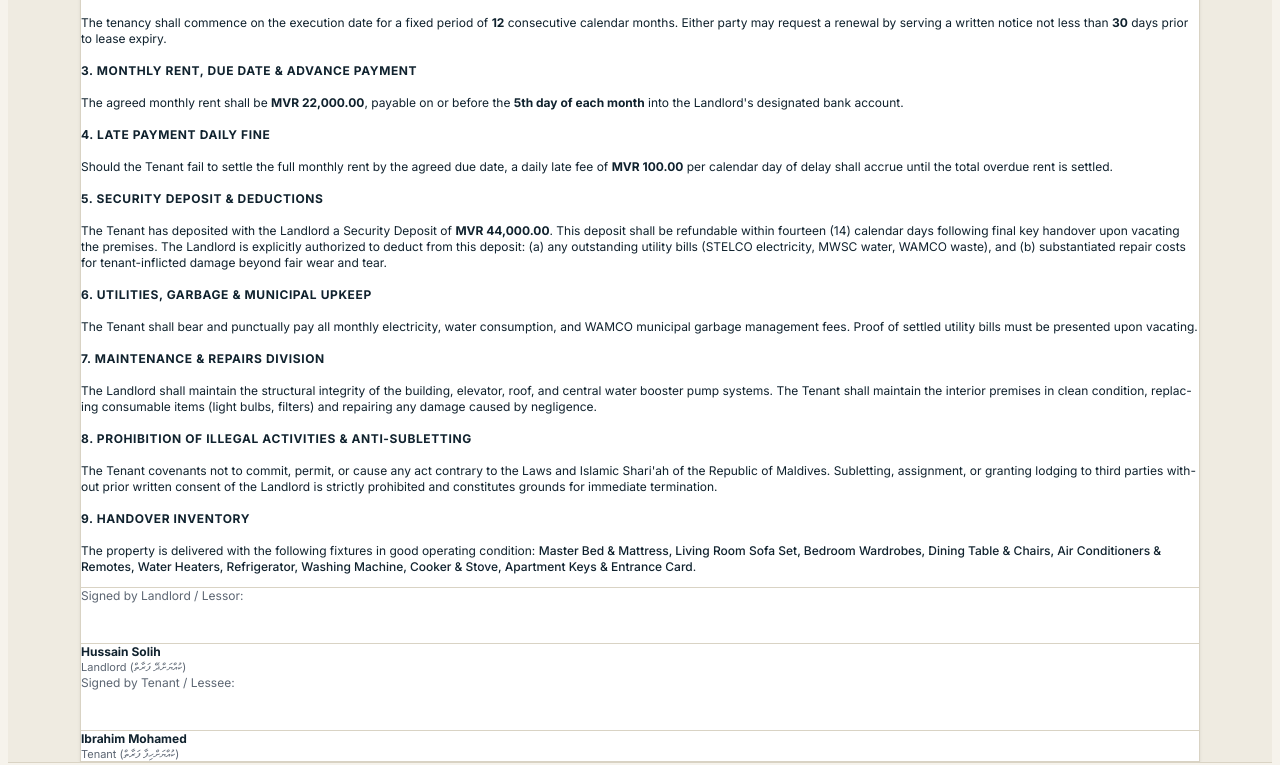
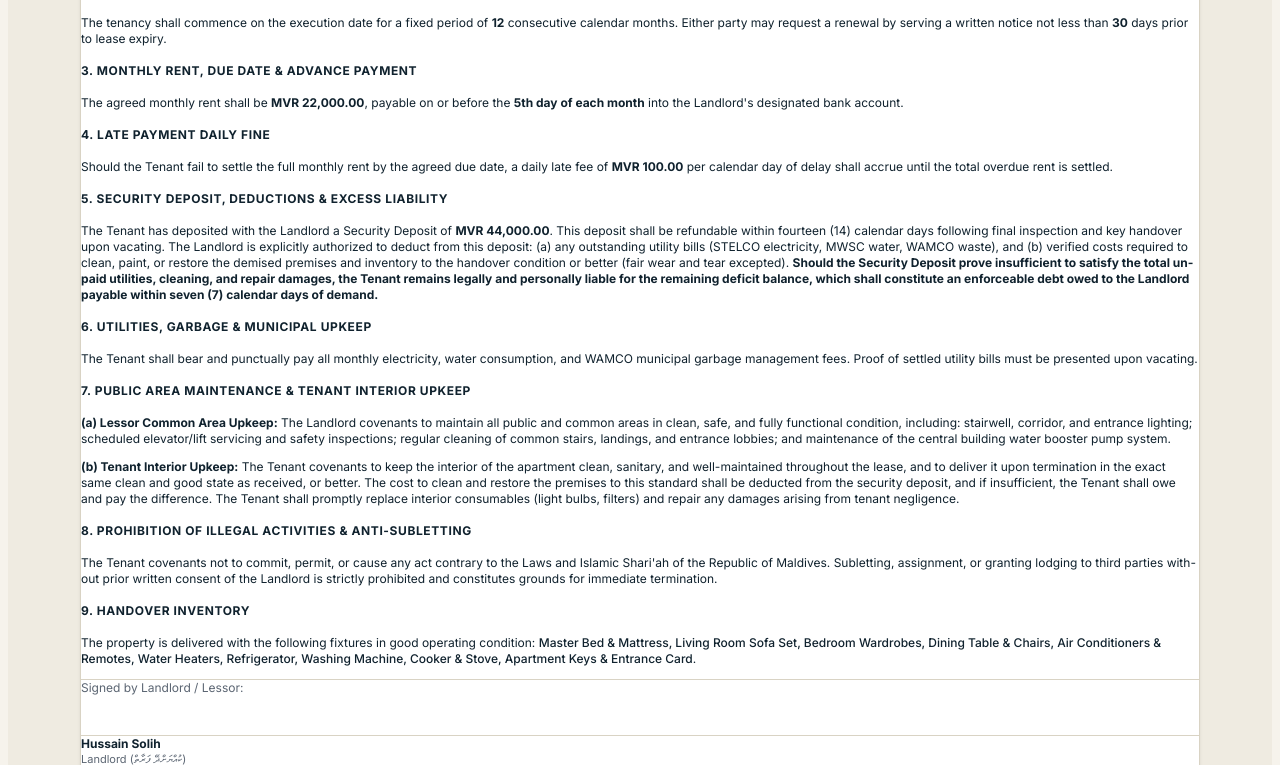
Before and after one commit to Gitrif/khulaasaa, a FastAPI app: page /rentals/contract in a window 1280 px wide. Shown: the part 2177-2942 px from the top of the page. Run offline with FastAPI, Linux system fonts and the light colour scheme; some libraries are stand-ins or nearby versions.

Commit message:
feat(rentals): public area maintenance obligations, tenant restoration standards, and deposit deficit personal liability clauses (English & Dhivehi)

```diff
--- a/templates/rentals/contract_dv.html
+++ b/templates/rentals/contract_dv.html
@@ -55,9 +55,9 @@
     </div>
 
     <div>
-      <h4 class="font-bold text-xs text-[#0b5d57] mb-1">5. ސެކިއުރިޓީ ޑިޕޮޒިޓާއި އުނިކުރުން</h4>
+      <h4 class="font-bold text-xs text-[#0b5d57] mb-1">5. ސެކިއުރިޓީ ޑިޕޮޒިޓާއި، އުނިކުރުމާއި، އިތުރުވާ ބައި ދެއްކުން</h4>
       <p>
-        ސެކިއުރިޓީ ޑިޕޮޒިޓްގެ ގޮތުގައި <strong id="prevDvDeposit" class="font-mono text-ink">44,000.00 ރުފިޔާ</strong> ކުއްޔަށްހިފާ ފަރާތުން ދައްކާފައިވެއެވެ. ތަން ހުސްކޮށް ތަޅުދަނޑި ހަވާލުކުރާތާ 14 ދުވަހުގެ ތެރޭގައި މި ފައިސާ އަނބުރާ ދޭންވާނެއެވެ. ނަމަވެސް، ކުއްޔަށްހިފި ފަރާތުން ނުދައްކާ ހުރި ކަރަންޓު، ފެން، އަދި ކުނީގެ ބިލްތަކާއި، ޢާންމު ބޭނުންކުރުމުގެ ބޭރުން ތަނަށް ލިބިފައިވާ ގެއްލުމުގެ ބަދަލު މި ޑިޕޮޒިޓުން އުނިކުރުމުގެ ފުރިހަމަ އިޚްތިޔާރު ކުއްޔަށްދޭ ފަރާތަށް ލިބިގެންވެއެވެ.
+        ސެކިއުރިޓީ ޑިޕޮޒިޓްގެ ގޮތުގައި <strong id="prevDvDeposit" class="font-mono text-ink">44,000.00 ރުފިޔާ</strong> ކުއްޔަށްހިފާ ފަރާތުން ދައްކާފައިވެއެވެ. ތަން ހުސްކޮށް ތަޅުދަނޑި ހަވާލުކުރާތާ 14 ދުވަހުގެ ތެރޭގައި މި ފައިސާ އަނބުރާ ދޭންވާނެއެވެ. ނަމަވެސް، ކުއްޔަށްހިފި ފަރާތުން ނުދައްކާ ހުރި ކަރަންޓު، ފެން، އަދި ކުނީގެ ބިލްތަކާއި، ތަން ހަވާލުކުރެވުނު ސާފު، ހެޔޮ ހާލަތަށް ނުވަތަ އެއަށްވުރެ ރަނގަޅު ހާލަތަކަށް ގެނައުމަށްޓަކައި ސާފުކުރުމާއި ކުލަލުމާއި މަރާމާތުކުރުމަށް ހިނގާ ޚަރަދު މި ޑިޕޮޒިޓުން އުނިކުރުމުގެ ފުރިހަމަ އިޚްތިޔާރު ކުއްޔަށްދޭ ފަރާތަށް ލިބިގެންވެއެވެ. <strong>ސެކިއުރިޓީ ޑިޕޮޒިޓް މި ޚަރަދުތަކަށް ނުފުދޭ ހާލަތުގައި، އުނިވާ ބާކީ ފައިސާއަކީ ކުއްޔަށްހިފާ ފަރާތުން ކުއްޔަށްދޭ ފަރާތަށް ދައްކަންޖެހޭ ސާބިތު ދަރަންޏެކެވެ. އަދި އަންގާތާ 7 ދުވަހުގެ ތެރޭގައި މި ފައިސާ ކުއްޔަށްހިފާ ފަރާތުން ދައްކައި ޚަލާޞްކުރަންވާނެއެވެ.</strong>
       </p>
     </div>
 
@@ -69,9 +69,12 @@
     </div>
 
     <div>
-      <h4 class="font-bold text-xs text-[#0b5d57] mb-1">7. މަރާމާތު ކުރުމުގެ ޒިންމާ</h4>
+      <h4 class="font-bold text-xs text-[#0b5d57] mb-1">7. ޢާންމު ސަރަޙައްދު ބެލެހެއްޓުމާއި އެޕާޓްމަންޓް ސާފުތާހިރުކޮށް ބެލެހެއްޓުން</h4>
       <p>
-        ޢިމާރާތުގެ މައިގަނޑު އޮނިގަނޑާއި، ލިފްޓާއި، ފުރާޅާއި، އަދި ފެން މޯޓަރު ފަދަ ތަންތަން މަރާމާތުކުރުމަކީ ކުއްޔަށްދޭ ފަރާތުގެ ޒިންމާއެކެވެ. އެޕާޓްމަންޓްގެ އެތެރޭގެ ކުދިކުދި މަރާމާތުތަކާއި ހަލާކުވާ ބޮކި ފަދަ ތަކެތި ބަދަލުކުރުމަކީ ކުއްޔަށްހިފާ ފަރާތުގެ ޒިންމާއެކެވެ.
+        <strong>(ހ) ކުއްޔަށްދޭ ފަރާތުގެ ޒިންމާ (ޢާންމު ސަރަޙައްދުތައް):</strong> ޢިމާރާތުގެ ޢާންމު ސަރަޙައްދުތައް ރަނގަޅު ހާލަތުގައި ސާފުތާހިރުކޮށް ބެލެހެއްޓުމަކީ ކުއްޔަށްދޭ ފަރާތުގެ ޒިންމާއެކެވެ. މީގެ ތެރޭގައި ސިޑިބަރިތަކާއި ކޮރިޑޯތަކުގެ ބޮކިތައް ދިއްލުމާއި ބަދަލުކުރުން، ލިފްޓްގެ ސާވިސިންގ ގަވާއިދުން ހެދުމާއި ބެލެހެއްޓުން، ސިޑިބަރިތަކާއި ޢާންމު ސަރަޙައްދުތައް ކުނިކަހައި ސާފުކުރުން، އަދި ޢިމާރާތުގެ ފެން މޯޓަރުގެ މަރާމާތު ހިމެނެއެވެ.
+      </p>
+      <p class="mt-1">
+        <strong>(ށ) ކުއްޔަށްހިފާ ފަރާތުގެ ޒިންމާ (އެޕާޓްމަންޓް އެތެރެ):</strong> އެޕާޓްމަންޓްގެ އެތެރެ ސާފުތާހިރުކޮށް، ތަނަށް ގެއްލުން ނުވާނެހެން ބެލެހެއްޓުމަކީ ކުއްޔަށްހިފާ ފަރާތުގެ ޒިންމާއެކެވެ. އަދި އެއްބަސްވުން ނިމި ތަން ހަވާލުކުރާއިރު، ތަން ހަވާލުކުރެވުނު ސާފު، ހެޔޮ ހާލަތުގައި ނުވަތަ އެއަށްވުރެ ރަނގަޅު ހާލަތުގައި ހަވާލުކުރަންވާނެއެވެ. މި މިންގަނޑަށް ތަން ގެނައުމަށް ހިނގާ ޚަރަދު ސެކިއުރިޓީ ޑިޕޮޒިޓުން އުނިކުރެވޭނެއެވެ. އަދި ޑިޕޮޒިޓް ނުފުދޭނަމަ އެ ފައިސާ ކުއްޔަށްހިފާ ފަރާތުން ދައްކަންޖެހޭނެއެވެ. އެޕާޓްމަންޓް އެތެރޭގައި ހަލާކުވާ ބޮކި ފަދަ ތަކެތި ބަދަލުކުރުމަކީ ކުއްޔަށްހިފާ ފަރާތުގެ ޒިންމާއެކެވެ.
       </p>
     </div>
 
--- a/templates/rentals/contract_en.html
+++ b/templates/rentals/contract_en.html
@@ -55,9 +55,9 @@
     </div>
 
     <div>
-      <h4 class="font-sans font-bold text-xs uppercase tracking-wider text-[#0b5d57] mb-1">5. Security Deposit &amp; Deductions</h4>
+      <h4 class="font-sans font-bold text-xs uppercase tracking-wider text-[#0b5d57] mb-1">5. Security Deposit, Deductions &amp; Excess Liability</h4>
       <p>
-        The Tenant has deposited with the Landlord a Security Deposit of <strong id="prevDeposit" class="font-mono text-ink">MVR 44,000.00</strong>. This deposit shall be refundable within fourteen (14) calendar days following final key handover upon vacating the premises. The Landlord is explicitly authorized to deduct from this deposit: (a) any outstanding utility bills (STELCO electricity, MWSC water, WAMCO waste), and (b) substantiated repair costs for tenant-inflicted damage beyond fair wear and tear.
+        The Tenant has deposited with the Landlord a Security Deposit of <strong id="prevDeposit" class="font-mono text-ink">MVR 44,000.00</strong>. This deposit shall be refundable within fourteen (14) calendar days following final inspection and key handover upon vacating. The Landlord is explicitly authorized to deduct from this deposit: (a) any outstanding utility bills (STELCO electricity, MWSC water, WAMCO waste), and (b) verified costs required to clean, paint, or restore the demised premises and inventory to the handover condition or better (fair wear and tear excepted). <strong>Should the Security Deposit prove insufficient to satisfy the total unpaid utilities, cleaning, and repair damages, the Tenant remains legally and personally liable for the remaining deficit balance, which shall constitute an enforceable debt owed to the Landlord payable within seven (7) calendar days of demand.</strong>
       </p>
     </div>
 
@@ -69,9 +69,12 @@
     </div>
 
     <div>
-      <h4 class="font-sans font-bold text-xs uppercase tracking-wider text-[#0b5d57] mb-1">7. Maintenance &amp; Repairs Division</h4>
+      <h4 class="font-sans font-bold text-xs uppercase tracking-wider text-[#0b5d57] mb-1">7. Public Area Maintenance &amp; Tenant Interior Upkeep</h4>
       <p>
-        The Landlord shall maintain the structural integrity of the building, elevator, roof, and central water booster pump systems. The Tenant shall maintain the interior premises in clean condition, replacing consumable items (light bulbs, filters) and repairing any damage caused by negligence.
+        <strong>(a) Lessor Common Area Upkeep:</strong> The Landlord covenants to maintain all public and common areas in clean, safe, and fully functional condition, including: stairwell, corridor, and entrance lighting; scheduled elevator/lift servicing and safety inspections; regular cleaning of common stairs, landings, and entrance lobbies; and maintenance of the central building water booster pump system.
+      </p>
+      <p class="mt-1">
+        <strong>(b) Tenant Interior Upkeep:</strong> The Tenant covenants to keep the interior of the apartment clean, sanitary, and well-maintained throughout the lease, and to deliver it upon termination in the exact same clean and good state as received, or better. The cost to clean and restore the premises to this standard shall be deducted from the security deposit, and if insufficient, the Tenant shall owe and pay the difference. The Tenant shall promptly replace interior consumables (light bulbs, filters) and repair any damages arising from tenant negligence.
       </p>
     </div>
 
```
Also changed, not shown: tests/test_rentals_and_hr_portal.py (+8 -2 lines).
